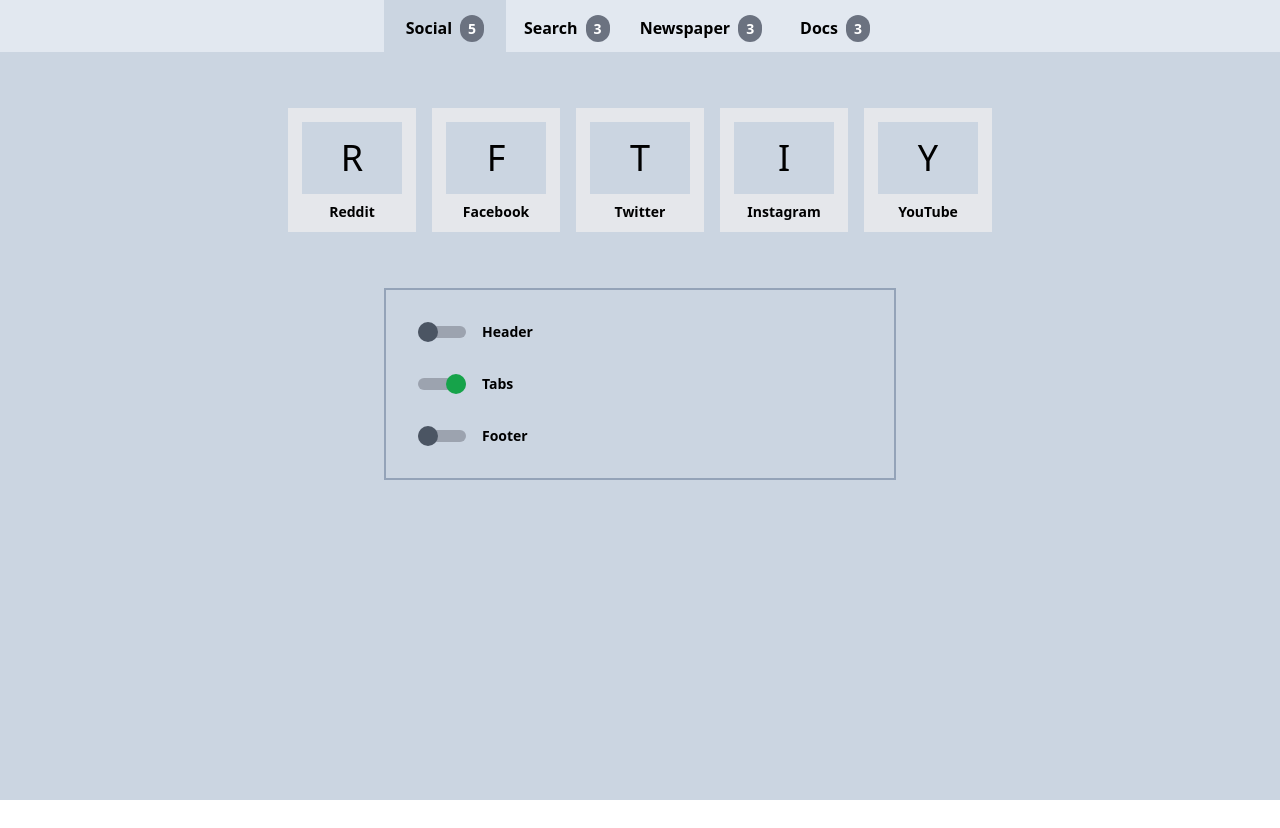
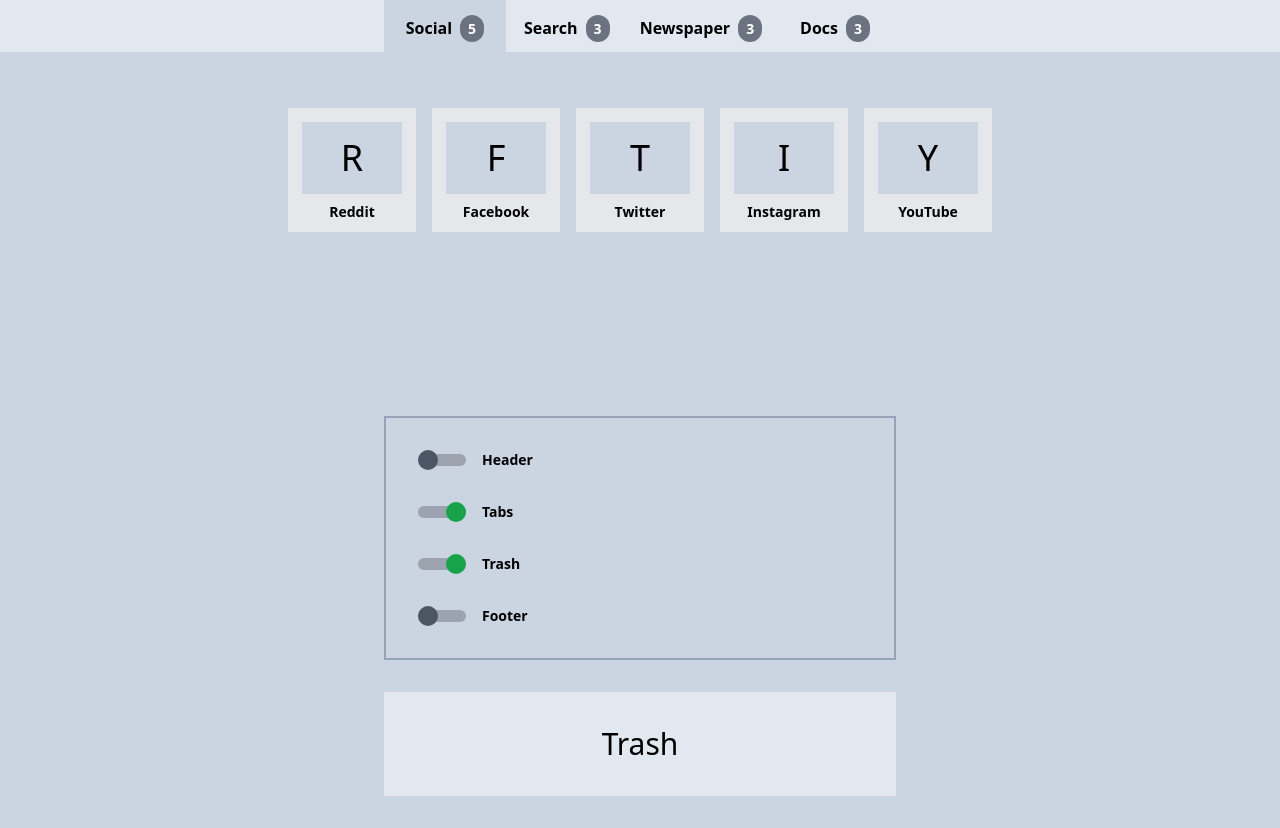
Before and after one commit to reactry/newtab, a React (Create React App) app: page / in a window 1280 px wide. Before the commit the page ends 800 px from the top, so only its background shows below. Built offline with nearby package versions, Linux system fonts and the light colour scheme.

Commit message:
Added new component: TrashBin

```diff
--- a/src/Main/Main.js
+++ b/src/Main/Main.js
@@ -1,6 +1,7 @@
 import TopTabBar from './TopTabBar';
 import Tab from './Tab';
 import Preferences from './Preferences';
+import TrashBin from './TrashBin';
 
 import React from 'react';
 
@@ -14,6 +15,7 @@
 }) {
 
 	let [showTopTabBar, setShowTopTabBar] = React.useState(true);
+	let [showTrashBin, setShowTrashBin] = React.useState(true);
 
 	let topTabBarProps = {
 		tabData, currentTabIndex, setCurrentTabIndex, showTopTabBar
@@ -22,7 +24,12 @@
 	let preferencesProps = {
 		showHeader, setShowHeader,
 		showFooter, setShowFooter,
+		showTrashBin, setShowTrashBin,
 		showTopTabBar, setShowTopTabBar
+	};
+
+	let trashBinProps = {
+		showTrashBin
 	};
 
 	return (
@@ -30,6 +37,7 @@
 			<TopTabBar {...topTabBarProps} />
 			<Tab {...tabData[currentTabIndex]} />
 			<Preferences {...preferencesProps} />
+			<TrashBin {...trashBinProps} />
 		</div>
 	);
 }
--- a/src/Main/Preferences.js
+++ b/src/Main/Preferences.js
@@ -5,10 +5,12 @@
 export default function Preferences ({
 	showHeader, setShowHeader,
 	showFooter, setShowFooter,
+	showTrashBin, setShowTrashBin,
 	showTopTabBar, setShowTopTabBar
 }) {
 	return (
-		<div className="Preferences max-w-lg m-auto border-2 border-slate-400">
+		<div className="Preferences">
+			<div className="max-w-lg m-auto border-2 border-slate-400">
 				<div className="py-4 px-4">
 					<ShowToggle title="Header"
 						show={showHeader}
@@ -16,10 +18,14 @@
 					<ShowToggle title="Tabs"
 						show={showTopTabBar}
 						setShow={setShowTopTabBar} />
+					<ShowToggle title="Trash"
+						show={showTrashBin}
+						setShow={setShowTrashBin} />
 					<ShowToggle title="Footer"
 						show={showFooter}
 						setShow={setShowFooter} />
 				</div>
 			</div>
+		</div>
 	);
 }
--- a/src/Main/Tab.js
+++ b/src/Main/Tab.js
@@ -13,7 +13,7 @@
 	});
 
 	return (
-		<div className="Tab px-4 py-12">
+		<div className="Tab px-4 py-12 mb-32">
 			<div className="text-center">
 				{shortcutItems}
 			</div>
--- /dev/null
+++ b/src/Main/TrashBin.js
@@ -0,0 +1,17 @@
+
+
+
+export default function TrashBin ({
+	showTrashBin
+}) {
+
+	if (!showTrashBin) return null;
+
+	return (
+		<div className="TrashBin py-8">
+			<div className="max-w-lg mx-auto border-2 bg-slate-200 py-8 px-4 text-center">
+				<h2 className="text-3xl">Trash</h2>
+			</div>
+		</div>
+	);
+}
```
Lines whose indentation alone changed are shown as unchanged.
